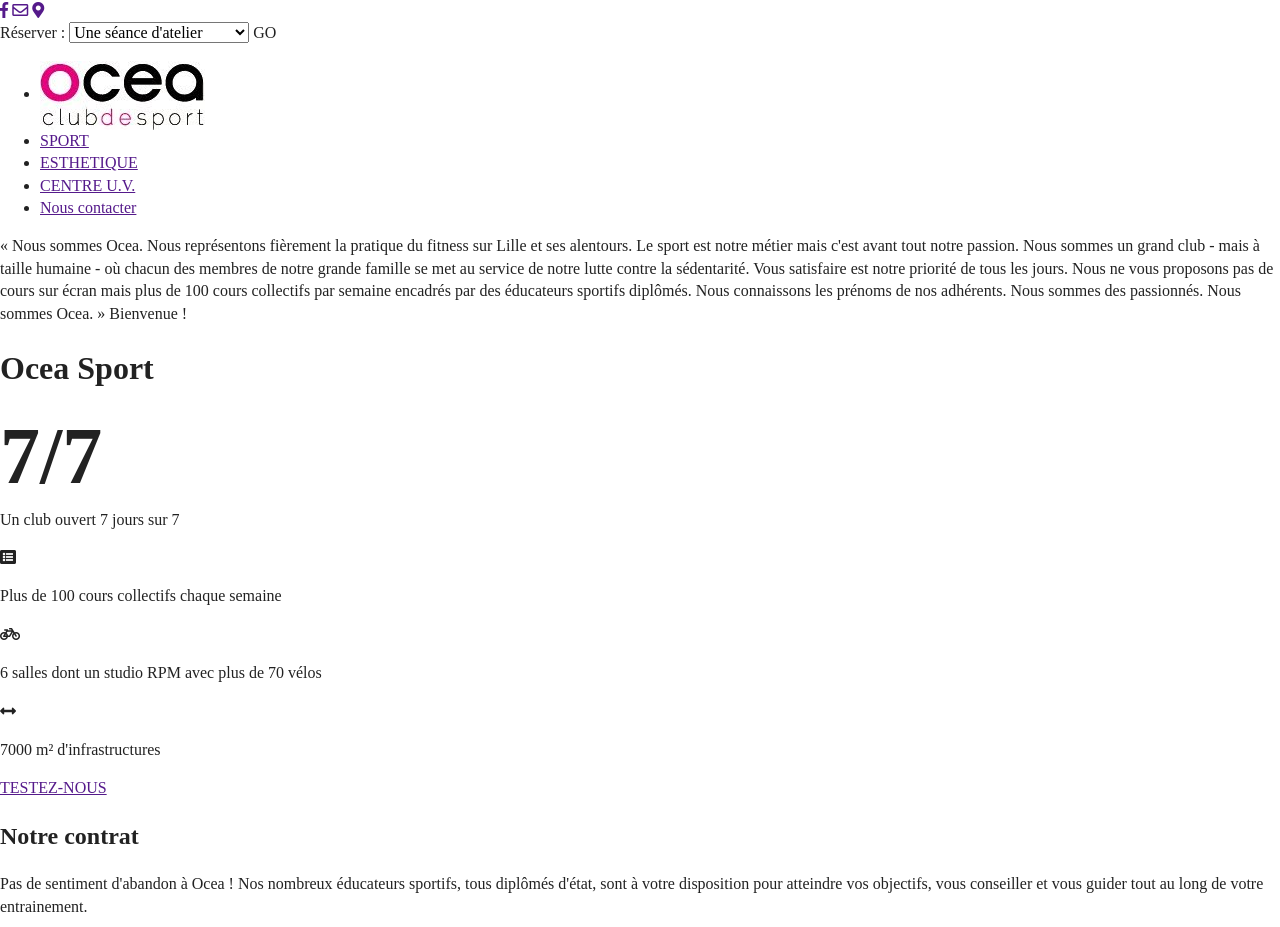
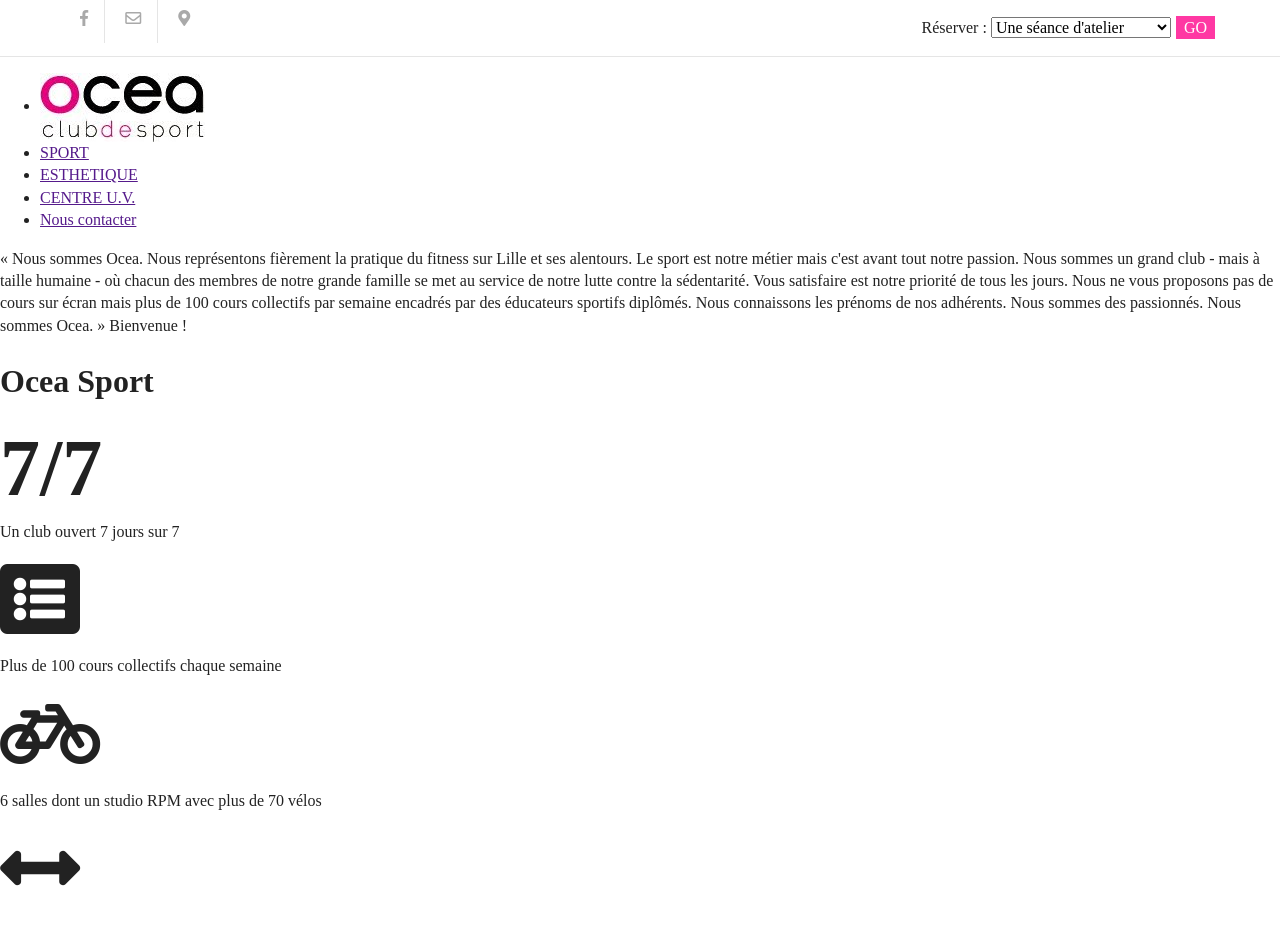
Before and after one commit to mbelacat/ocea-fake, a PHP site: page / in a window 1280 px wide. Shown: the top 927 px of the page. Run offline with PHP 8.4, Linux system fonts and the light colour scheme; some libraries are stand-ins or nearby versions.

Commit message:
add css top

```diff
--- a/css/main.css
+++ b/css/main.css
@@ -99,14 +99,100 @@ textarea {
 
 
 
+   /* ======================  START UTILITY CLASSES  =============================== */
+.flex{
+  display:flex;
+}
+.flexSB{
+  display: flex;
+  justify-content: space-between;
+}
+.flexJCC{
+  display: flex;
+  justify-content: center;
+}
+   /* ====================== END UTILITY CLASSES   ============================== */
 
 
 
 
+   /* ======================  START COMMUN RULES  =============================== */
+
+
+
+   /* ======================  END COMMUN RULES  ================================ */
+
+
+   /* ======================  START TOP  ================================ */
+  .top{
+    width: 100%;
+    height: 7vh;
+    align-items: center;
+    border-bottom: 0.05em solid #E5E5E5;
+    padding-left: 4em;
+    padding-right: 4em;
+  }
+aside.left-to, aside.right_top{
+  width: 50%;
+}
+.left-top{
+  width: 50%;
+  height: 100%;
+}
+.left-top i{
+  margin: auto 1em;
+  color: #A9A9A9
+}
+
+.left-top a {
+  height: 100%;
+  width: 100%;
+}
+ul#menu-top{
+  width: 50%;
+  margin: 0;
+  padding: 0.5em 0.5em 0.5em 0;
+}
+ul#menu-top li{
+  display: inline;
+  margin: 0px;
+  padding-top: 1em;
+  padding-bottom: 1em;
+}
+
+li.facebook, li.envelope{
+  border-right: 0.05em solid #E5E5E5
+}
+form submit{
+  background-color: #FF38A3;
+    margin: 1px;
+    padding: 3px;
+    color: white;
+    font-size: 1em;
+    padding-left: 0.5em;
+    padding-right: 0.5em;
+}
+   /* ======================  END TOP  ================================== */
+
+
+   /* ======================  START HEADER  ==================================== */
+
+
+   /* ======================  END HEADER  ====================================== */
 
 
 
 
+   /* ======================  START MAIN  ================================== */
+
+   /* ======================  END MAIN  ===================================== */
+
+
+
+   /* ======================  START FOOTER  ================================ */
+
+
+   /* ======================  END FOOTER  ================================== */
 
 
 
--- a/index.html
+++ b/index.html
@@ -22,14 +22,17 @@
   <![endif]-->
 
   <!-- Add your site or application content here -->
-  <div>
-    <aside>
-      <a href=""><i class="fab fa-facebook-f"></i></a>
-      <a href=""><i class="far fa-envelope"></i></a>
-      <a href=""><i class="fas fa-map-marker-alt"></i></a>
+  <div class="flexJCC">
+    <div class="top flexSB">
+      <aside class="left-top" >
+        <ul id="menu-top">
+          <li class="facebook" ><a href=""><i class="fab fa-facebook-f"></i></a></li>
+          <li class="envelope"><a href=""><i class="far fa-envelope"></i></a></li>
+          <li><a href=""><i class="fas fa-map-marker-alt"></i></a></li>
+        </ul>
       </aside>
-    <aside>
-      <form action="">
+      <aside class="right-top">
+        <form action="right-top">
           <label for="reserver">Réserver :</label>
           <select name="place" id="place">
             <option value="Une séance d'atelier">Une séance d'atelier</option>
@@ -39,6 +42,12 @@
           <submit>GO</submit>
         </form>
       </aside>
+    </div>
+  </div>
+    <!--::::::::::::::::::::::::::::::::::::::::::::::::::::::::::::::::::::::::::
+                            HEADER
+  :::::::::::::::::::::::::::::::::::::::::::::::::::::::::::::::::::::::::::::::: -->
+  <!-- ,,,,,,,,,,,,,,,,,,,,,, start header,,,,,,,,,,,,,,,,,,,,,,,,,,,,,,,,,,,,,,,,, -->
   <header>
     <nav>
       <ul>
@@ -60,7 +69,15 @@
         Nous connaissons les prénoms de nos adhérents. Nous sommes des passionnés. Nous sommes Ocea. » Bienvenue !
       </p>
       </div>
-      </div>
+    </header>
+
+    <!-- ,,,,,,,,,,,,,,,,,,,,,, end header,,,,,,,,,,,,,,,,,,,,,,,,,,,,,,,,,,,,,,,,, -->
+
+    <!--::::::::::::::::::::::::::::::::::::::::::::::::::::::::::::::::::::::::::
+                                MAIN
+  :::::::::::::::::::::::::::::::::::::::::::::::::::::::::::::::::::::::::::::::: -->
+  <!-- ,,,,,,,,,,,,,,,,,,,,,, Start main,,,,,,,,,,,,,,,,,,,,,,,,,,,,,,,,,,,,,,,,, -->
+    <main>
       <section>
         <h1>Ocea Sport</h1>
         <div>
@@ -71,19 +88,19 @@
         </div>
         <div>
           <div>
-            <i class="fa fa-list-alt"></i>
+            <i class="fa fa-list-alt fa-5x"></i>
             <p>Plus de 100 cours collectifs chaque semaine</p>
           </div>
         </div>
         <div>
           <div>
-            <i class="fa fa-bicycle"></i>
+            <i class="fa fa-bicycle fa-5x" ></i>
             <p>6 salles dont un studio RPM avec plus de 70 vélos</p>
           </div>
         </div>
         <div>
           <div>
-            <i class="fa fa-arrows-alt-h"></i>
+            <i class="fa fa-arrows-alt-h fa-5x"></i>
             <p>7000 m² d'infrastructures</p>
           </div>
         </div>
@@ -96,8 +113,8 @@
           vous conseiller et vous guider tout au long de votre entrainement.
         </p>
         <div class="video" style="padding:56.25% 0 0 0;position:relative;">
-          <iframe src="https://player.vimeo.com/video/272767022?autoplay=1&loop=1&title=0&byline=0" style="position:absolute;top:0;left:0;width:100%;height:100%;" frameborder="0" webkitallowfullscreen mozallowfullscreen allowfullscreen>
-
+          <iframe src="https://player.vimeo.com/video/272767022?autoplay=1&loop=1&title=0&byline=0"
+            style="position:absolute;top:0;left:0;width:100%;height:100%;" frameborder="0" webkitallowfullscreen mozallowfullscreen allowfullscreen>
           </iframe>
         </div>
             <!-- <script src="https://player.vimeo.com/api/player.js"></script> -->
@@ -146,6 +163,15 @@
             <li>» <a href="">Accès</a></li>
           </ul>
         </section>
+      </div>
+    </main>
+    <!-- ,,,,,,,,,,,,,,,,,,,,,, end main,,,,,,,,,,,,,,,,,,,,,,,,,,,,,,,,,,,,,,,,, -->
+
+    <!--::::::::::::::::::::::::::::::::::::::::::::::::::::::::::::::::::::::::::
+                                footer
+  :::::::::::::::::::::::::::::::::::::::::::::::::::::::::::::::::::::::::::::::: -->
+
+  <!-- ,,,,,,,,,,,,,,,,,,,,,, start footer ,,,,,,,,,,,,,,,,,,,,,,,,,,,,,,,,,,,,,,,,, -->
 
     <footer>
       <div>
@@ -200,9 +226,9 @@
         <li><a href="">- Mentions Légales</a></li>
       </ul>
     </footer>
-      </div>
-    </header>
-  </div>
+
+    <!-- ,,,,,,,,,,,,,,,,,,,,,, end footer,,,,,,,,,,,,,,,,,,,,,,,,,,,,,,,,,,,,,,,,, -->
+
   <script src="js/vendor/modernizr-3.6.0.min.js"></script>
   <script src="https://code.jquery.com/jquery-3.3.1.min.js" integrity="sha256-FgpCb/KJQlLNfOu91ta32o/NMZxltwRo8QtmkMRdAu8=" crossorigin="anonymous"></script>
   <script>window.jQuery || document.write('<script src="js/vendor/jquery-3.3.1.min.js"><\/script>')</script>
```
Lines whose indentation alone changed are shown as unchanged.
